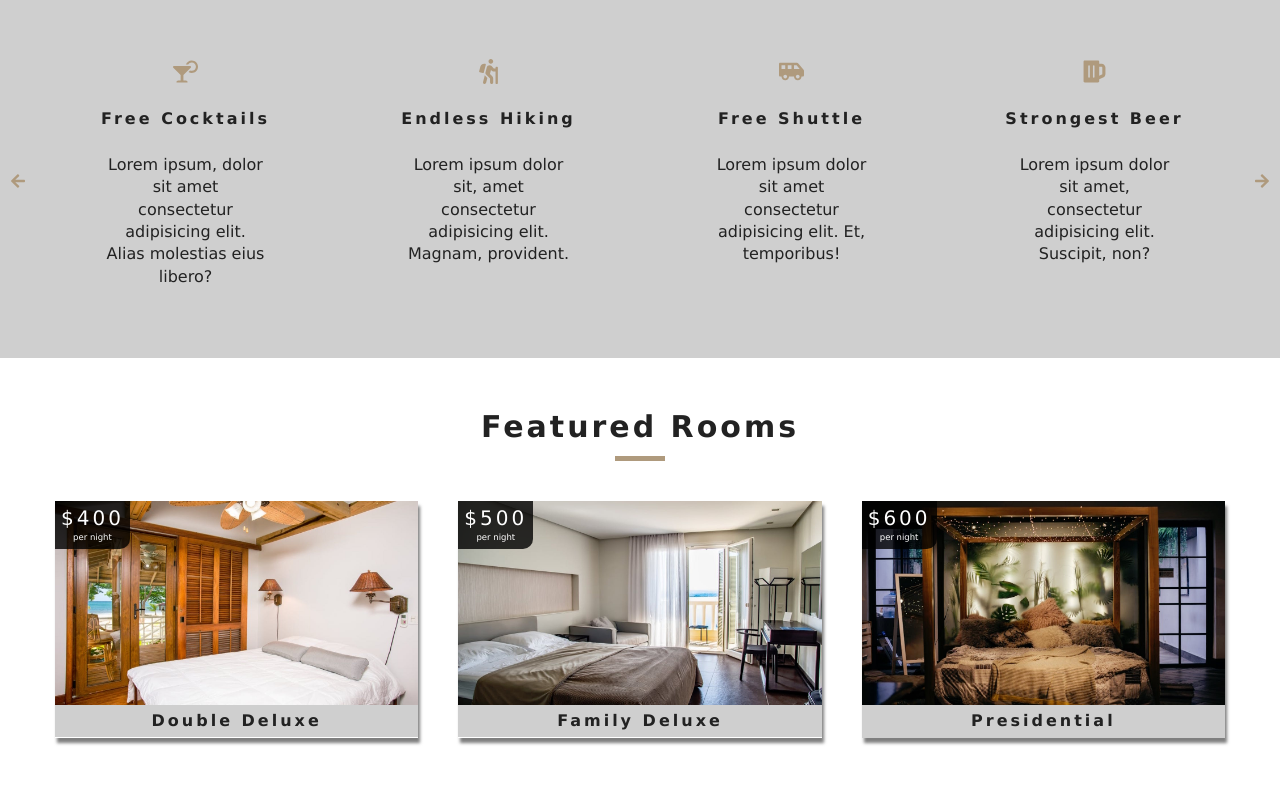
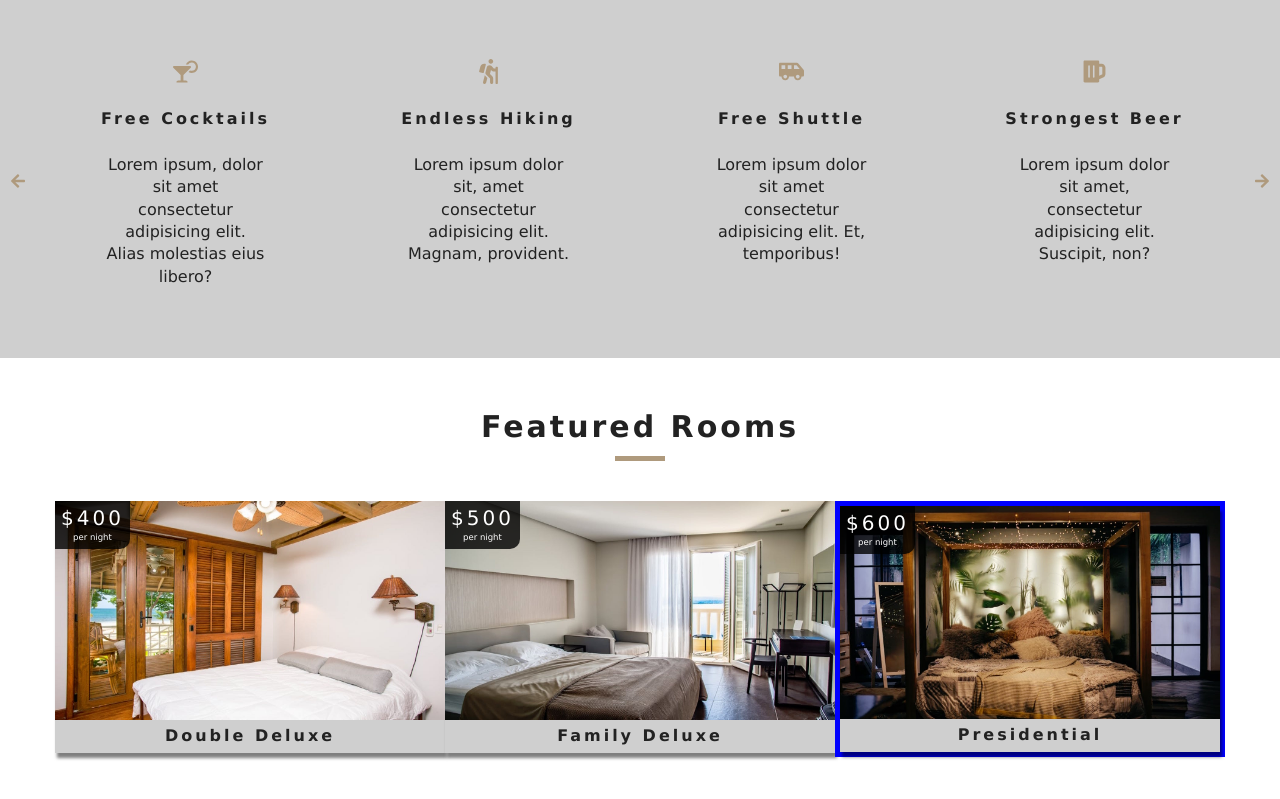
Before and after one commit to surtich/enunciado-examen, a React (Create React App) app: page / in a window 1280 px wide. Shown: the part 821-1620 px from the top of the page. Built offline with nearby package versions, Linux system fonts and the light colour scheme.

Commit message:
completed exam

```diff
--- a/src/components/FeaturedRooms.tsx
+++ b/src/components/FeaturedRooms.tsx
@@ -8,20 +8,56 @@ type FeaturedRoomsProps = {
   rooms: TRoom[];
   loading: boolean;
 };
-
 export default class FeaturedRooms extends Component<FeaturedRoomsProps> {
+  interval: any;
+  state = {
+    cont: 1
+  };
+  componentDidMount() {
+    this.interval = setInterval(() => {
+      if (this.state.cont == 3) {
+        this.setState({ cont: 1 });
+      } else {
+        this.setState({ cont: this.state.cont + 1 });
+      }
+    }, 1000);
+  }
+  componentWillUnmount() {
+    clearInterval(this.interval);
+  }
   render() {
+    console.log(this.state.cont);
     const { loading, rooms } = this.props;
 
     const Rooms = rooms.map(room => {
-      return <Room key={room.id} room={room} />;
+      return (
+        <div className={this.state.cont === 1 ? "prue1" : ""}>
+          <Room key={room.id} room={room} />
+        </div>
+      );
+    });
+    const Rooms2 = rooms.map(room => {
+      return (
+        <div className={this.state.cont === 2 ? "prue2" : ""}>
+          <Room key={room.id} room={room} />
+        </div>
+      );
+    });
+    const Rooms3 = rooms.map(room => {
+      return (
+        <div className={this.state.cont === 3 ? "prue3" : ""}>
+          <Room key={room.id} room={room} />
+        </div>
+      );
     });
 
     return (
       <section className="featured-rooms">
         <Title title="featured rooms" />
         <div className="featured-rooms-center">
-          {loading ? <Loading /> : Rooms}
+          {loading ? <Loading /> : Rooms[0]}
+          {loading ? <Loading /> : Rooms2[1]}
+          {loading ? <Loading /> : Rooms3[2]}
         </div>
       </section>
     );
--- a/src/components/Room.tsx
+++ b/src/components/Room.tsx
@@ -4,7 +4,6 @@ import defaultImg from "../images/room-1.jpeg";
 import { Room } from "../types/room";
 const RoomComponent = memo(({ room }: { room: Room }) => {
   const { name, slug, images, price } = room;
-
   return (
     <article className="room" data-testid="room">
       <div className="room-img-container">
--- a/src/containers/FeaturedRooms.tsx
+++ b/src/containers/FeaturedRooms.tsx
@@ -7,7 +7,6 @@ export default class FeaturedRoomsComponent extends Component {
 
   render() {
     const { loading, featuredRooms } = this.context;
-
     return <FeaturedRooms loading={loading} rooms={featuredRooms} />;
   }
 }
--- a/src/context.tsx
+++ b/src/context.tsx
@@ -6,7 +6,6 @@ import allKeysFilter from "./utils/filter";
 export type LoginProviderState = {
   isLogged: boolean;
 };
-
 
 export type RoomProviderState = {
   rooms: Room[];
@@ -22,7 +21,8 @@ export interface RoomContextProps {
   filterRooms: GetRooms;
   featuredRooms: Room[];
   rooms: Room[];
-  changeRoomName: (roomId: string, name: string) => void
+  changeRoomName: (roomId: string, name: string) => void;
+  changeFeatured: (roomId: string, featured: boolean) => void;
 }
 
 export interface LoginContextProps {
@@ -35,7 +35,6 @@ const InitialLoginState: LoginProviderState = {
   isLogged: false
 };
 
-
 const InitialRoomState: RoomProviderState = {
   rooms,
   featuredRooms: [],
@@ -45,7 +44,7 @@ const InitialRoomState: RoomProviderState = {
 const LoginContext = React.createContext<LoginContextProps>({
   isLogged: false,
   doLogin: () => undefined,
-  doLogout: () => undefined,
+  doLogout: () => undefined
 });
 
 class LoginProvider extends Component<{}, LoginProviderState> {
@@ -69,7 +68,7 @@ class LoginProvider extends Component<{}, LoginProviderState> {
         value={{
           isLogged,
           doLogin: this.doLogin,
-          doLogout: this.doLogout,
+          doLogout: this.doLogout
         }}
       >
         {this.props.children}
@@ -83,6 +82,7 @@ const RoomContext = React.createContext<RoomContextProps>({
   getRoom: async () => undefined,
   filterRooms: () => Promise.resolve([]),
   changeRoomName: () => undefined,
+  changeFeatured: () => undefined,
   featuredRooms: [],
   rooms: []
 });
@@ -97,26 +97,35 @@ class RoomProvider extends Component<{}, RoomProviderState> {
 
   getRooms = async (filter: RoomFilter = {}) => {
     // @ts-ignore
-    return allKeysFilter(rooms, filter)
+    return allKeysFilter(rooms, filter);
   };
 
   filterRooms = (filter: RoomFilter = {}) => {
     return this.getRooms(filter);
   };
 
-
   changeRoomName = (roomId: string, name: string) => {
     const rooms = this.state.rooms.map(room => {
       if (room.id !== roomId) {
-        return room
+        return room;
       }
-      return { ...room, name }
-    })
+      return { ...room, name };
+    });
     this.setState({
       rooms
-    })
-  }
-
+    });
+  };
+  changeFeatured = (roomId: string, featured: boolean) => {
+    const rooms = this.state.rooms.map(room => {
+      if (room.id !== roomId) {
+        return room;
+      }
+      return { ...room, featured };
+    });
+    this.setState({
+      rooms
+    });
+  };
 
   componentDidMount() {
     this.getRooms({ featured: true }).then(rooms =>
@@ -137,6 +146,7 @@ class RoomProvider extends Component<{}, RoomProviderState> {
           filterRooms: this.filterRooms,
           featuredRooms,
           changeRoomName: this.changeRoomName,
+          changeFeatured: this.changeFeatured,
           rooms
         }}
       >
@@ -150,4 +160,11 @@ const RoomConsumer = RoomContext.Consumer;
 
 const LoginConsumer = LoginContext.Consumer;
 
-export { RoomProvider, RoomConsumer, RoomContext, LoginProvider, LoginConsumer, LoginContext };
+export {
+  RoomProvider,
+  RoomConsumer,
+  RoomContext,
+  LoginProvider,
+  LoginConsumer,
+  LoginContext
+};
--- a/src/pages/Admin.tsx
+++ b/src/pages/Admin.tsx
@@ -1,13 +1,14 @@
 import React, { useContext, useEffect, useState } from "react";
 import { LoginContext, RoomContext } from "../context";
+import star from "../images/star.png";
+import starB from "../images/star_blank.png";
 
 const Admin = () => {
   const { isLogged } = useContext(LoginContext);
-  const { rooms, changeRoomName } = useContext(RoomContext);
+  const { rooms, changeRoomName, changeFeatured } = useContext(RoomContext);
 
   const [selected, setSelected] = useState<string | null>(null);
   useEffect(() => {}, [rooms]);
-
   if (!isLogged) {
     /*return (
       <div>
@@ -41,6 +42,25 @@ const Admin = () => {
               value={room.name}
               style={{ opacity: selected === room.id ? 1 : 0 }}
             />
+            {room.featured ? (
+              <img
+                src={star}
+                className="gallery__star"
+                alt="star"
+                onClick={() => {
+                  changeFeatured(room.id, !room.featured);
+                }}
+              />
+            ) : (
+              <img
+                src={starB}
+                className="gallery__star"
+                alt="starB"
+                onClick={() => {
+                  changeFeatured(room.id, !room.featured);
+                }}
+              />
+            )}
             <img
               src={room.images[0]}
               alt="Gallery 1"
--- a/src/sass/components/_FeaturedRooms.scss
+++ b/src/sass/components/_FeaturedRooms.scss
@@ -6,15 +6,25 @@
   width: 80vw;
   margin: 0 auto;
   display: grid;
-  grid-template-columns: repeat(auto-fit, minmax(270px, 1fr));
+  grid-template-columns: 1fr 1fr 1fr;
   grid-row-gap: 2rem;
-  grid-column-gap: 40px;
 }
 
+.prue1 {
+  border: solid black 5px;
+}
+.prue2 {
+  border: solid red 5px;
+}
+.prue3 {
+  border: solid blue 5px;
+}
 @media screen and (min-width: 776px) {
   .featured-rooms-center {
     width: 90vw;
-    grid-template-columns: repeat(auto-fit, minmax(330px, 1fr));
+    height: auto;
+    object-fit: cover;
+    grid-template-columns: 1fr 1fr 1fr;
   }
 }
 
--- a/src/sass/components/_Gallery.scss
+++ b/src/sass/components/_Gallery.scss
@@ -109,4 +109,13 @@
     object-fit: cover;
     display: block;
   }
+  &__star {
+    grid-row: 1 / 2;
+    grid-column: 1 / 2;
+    width: 3rem;
+    height: auto;
+    object-fit: cover;
+    display: block;
+    z-index: 1;
+  }
 }
--- a/src/sass/components/_Room.scss
+++ b/src/sass/components/_Room.scss
@@ -1,7 +1,6 @@
 .room {
   box-shadow: $light-shadow;
   transition: $main-transition;
-
 
   &:hover {
     box-shadow: $dark-shadow;
@@ -16,8 +15,16 @@
       transition: $main-transition;
     }
   }
+  &-img-containerf {
+    position: relative;
 
-
+    & img {
+      width: 100%;
+      display: block;
+      transition: $main-transition;
+      border: solid 1px black;
+    }
+  }
 
   &-price-top {
     position: absolute;
@@ -63,6 +70,21 @@
     transform: translate(-50%, -50%) scale(1);
   }
 
+  &-img-containerf:hover {
+    background: rgba(0, 0, 0, 0.8);
+  }
+
+  &-img-containerf:hover img {
+    opacity: 0.3;
+  }
+
+  &-img-containerf:hover &-price-top {
+    opacity: 0;
+  }
+
+  &-img-containerf:hover &-link {
+    transform: translate(-50%, -50%) scale(1);
+  }
   &-info {
     background: $dark-grey;
     text-transform: capitalize;
```
